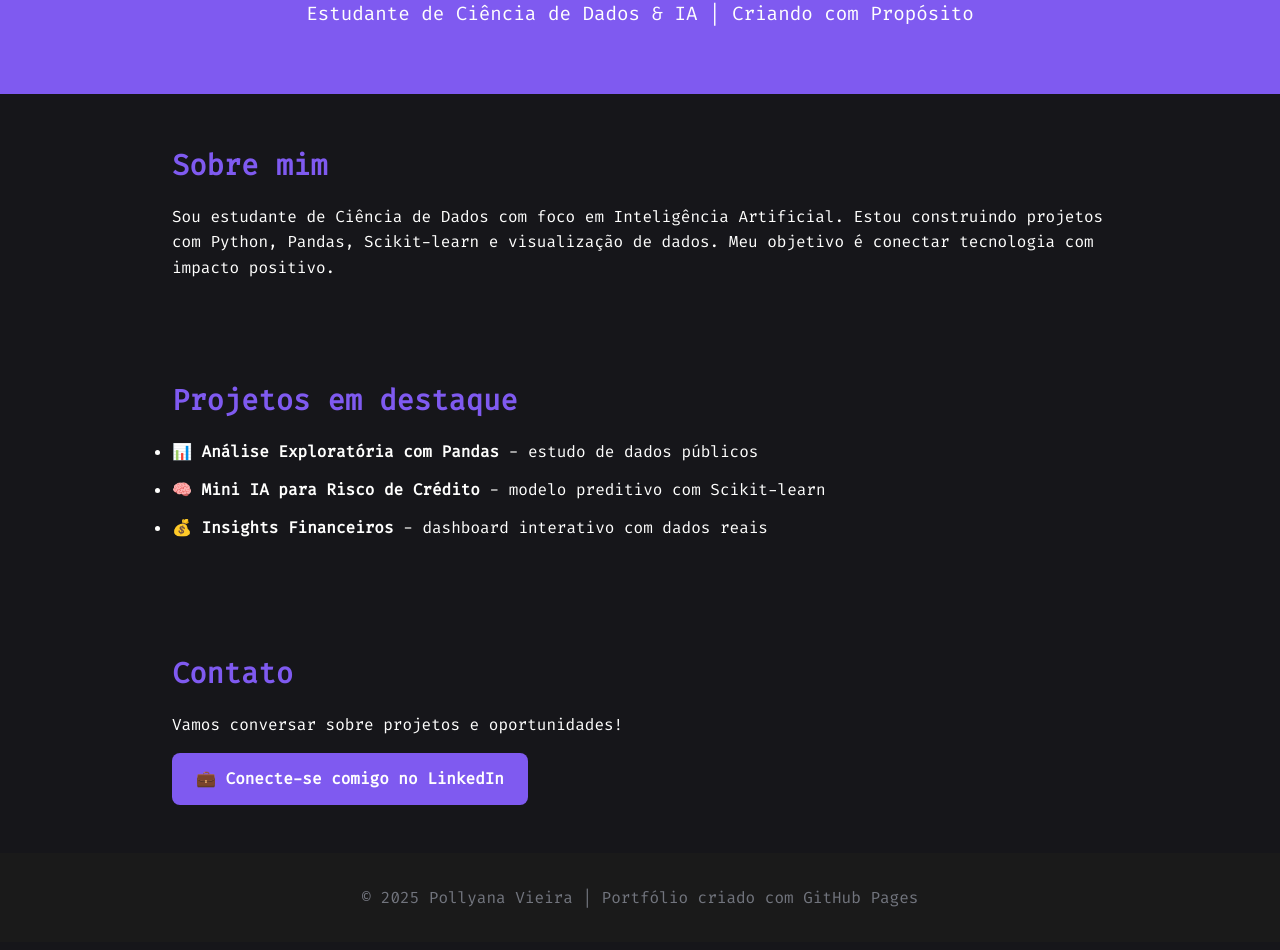
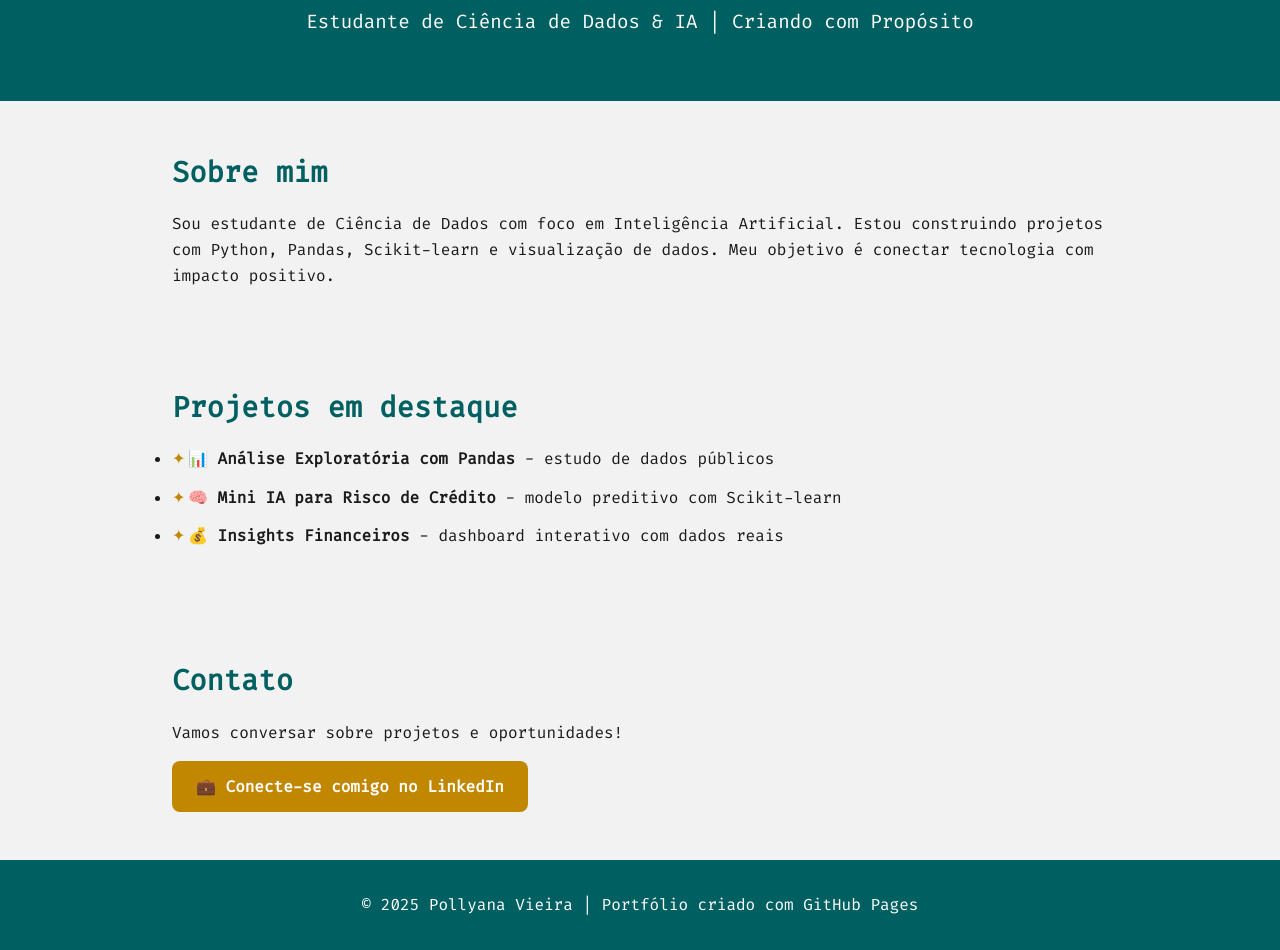
Before and after one commit to Pollyanavieira/Pollyanavieira, a plain HTML site: page index.html in a window 1280 px wide. Shown: the part 137-1087 px from the top of the page. Drawn offline with Linux system fonts and the light colour scheme.

Commit message:
Update index.html

```diff
--- a/index.html
+++ b/index.html
@@ -7,10 +7,12 @@
   <link href="https://fonts.googleapis.com/css2?family=Fira+Code&display=swap" rel="stylesheet" />
   <style>
     :root {
-      --primary-color: #7f5af0;
-      --bg-color: #16161a;
-      --text-color: #fffffe;
-      --accent-color: #72757e;
+      --primary-color: #005F60; /* Verde-petróleo escuro */
+      --secondary-color: #C28700; /* Mostarda queimado */
+      --background-color: #F2F2F2; /* Cinza claro suave */
+      --light-color: #FFFFFF; /* Branco */
+      --text-color: #1A1A1A; /* Preto suave */
+      --accent-color: #DAA520; /* Dourado suave */
     }
 
     * {
@@ -21,24 +23,25 @@
 
     body {
       font-family: 'Fira Code', monospace;
-      background-color: var(--bg-color);
+      background-color: var(--background-color);
       color: var(--text-color);
       line-height: 1.6;
+      margin: 0;
     }
 
     header {
       text-align: center;
       padding: 4rem 2rem;
       background-color: var(--primary-color);
+      color: var(--light-color);
     }
 
     header h1 {
-      font-size: 2.5rem;
+      font-size: 2.8rem;
     }
 
     header p {
       font-size: 1.2rem;
-      color: var(--text-color);
       margin-top: 0.5rem;
     }
 
@@ -56,29 +59,57 @@
 
     ul li {
       margin-bottom: 0.8rem;
+      padding-left: 1rem;
+      position: relative;
+    }
+
+    ul li::before {
+      content: '✦';
+      color: var(--secondary-color);
+      position: absolute;
+      left: 0;
     }
 
     a {
-      color: #ff8906;
+      color: var(--primary-color);
       text-decoration: none;
-    }
-
-    footer {
-      text-align: center;
-      padding: 2rem;
-      background-color: #1a1a1a;
-      color: var(--accent-color);
+      font-weight: bold;
     }
 
     .button {
-      background: #7f5af0;
-      color: #fff;
+      background: var(--secondary-color);
+      color: var(--light-color);
       padding: 0.8rem 1.5rem;
       border: none;
       border-radius: 8px;
       font-weight: bold;
       margin-top: 1rem;
       display: inline-block;
+      transition: background 0.3s;
+    }
+
+    .button:hover {
+      background: var(--accent-color);
+    }
+
+    footer {
+      text-align: center;
+      padding: 2rem;
+      background-color: var(--primary-color);
+      color: var(--light-color);
+    }
+
+    @media (max-width: 768px) {
+      header h1 {
+        font-size: 2rem;
+      }
+      header p, h2 {
+        font-size: 1rem;
+      }
+      .button {
+        font-size: 0.9rem;
+        padding: 0.6rem 1.2rem;
+      }
     }
   </style>
 </head>
```
